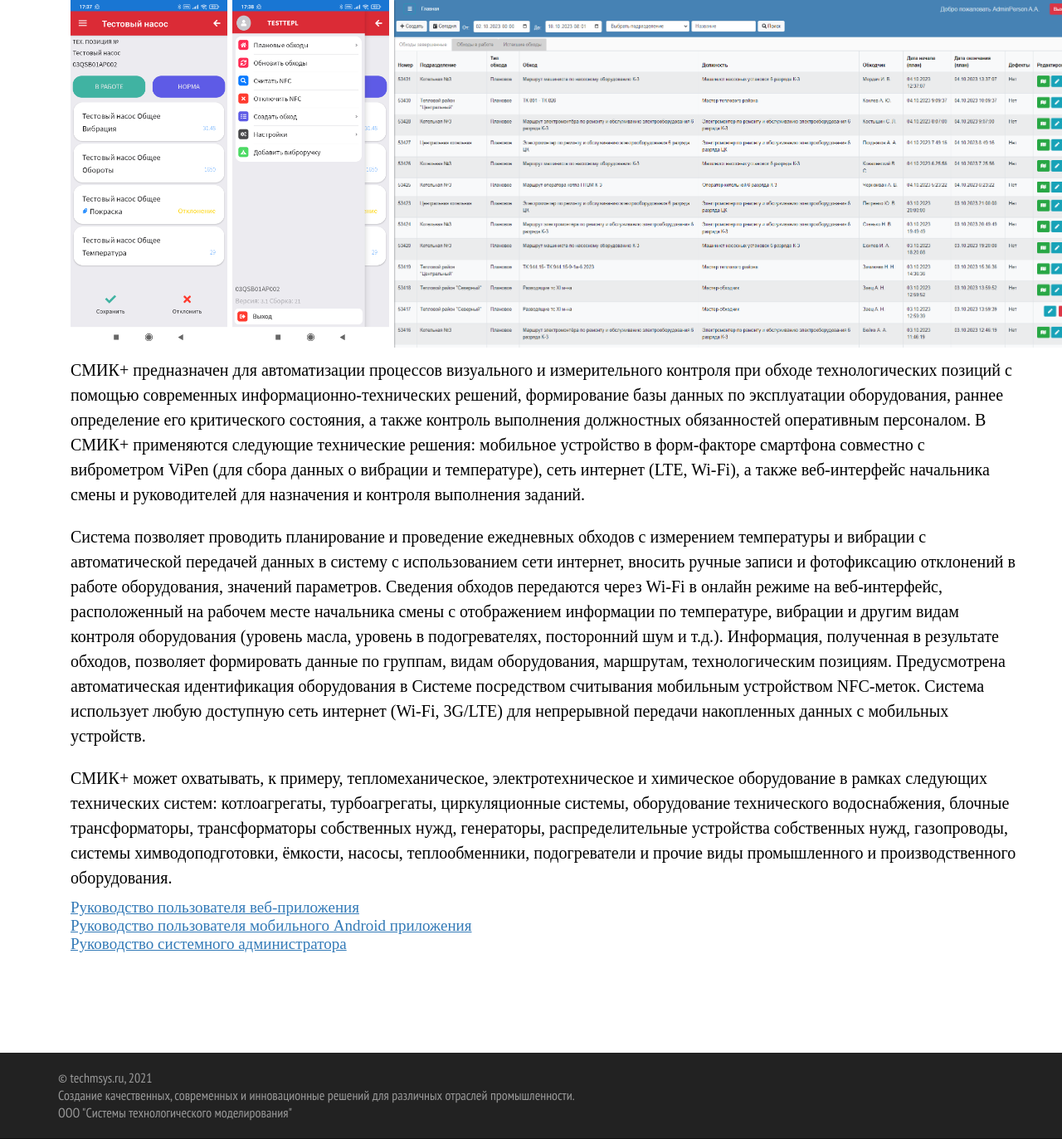
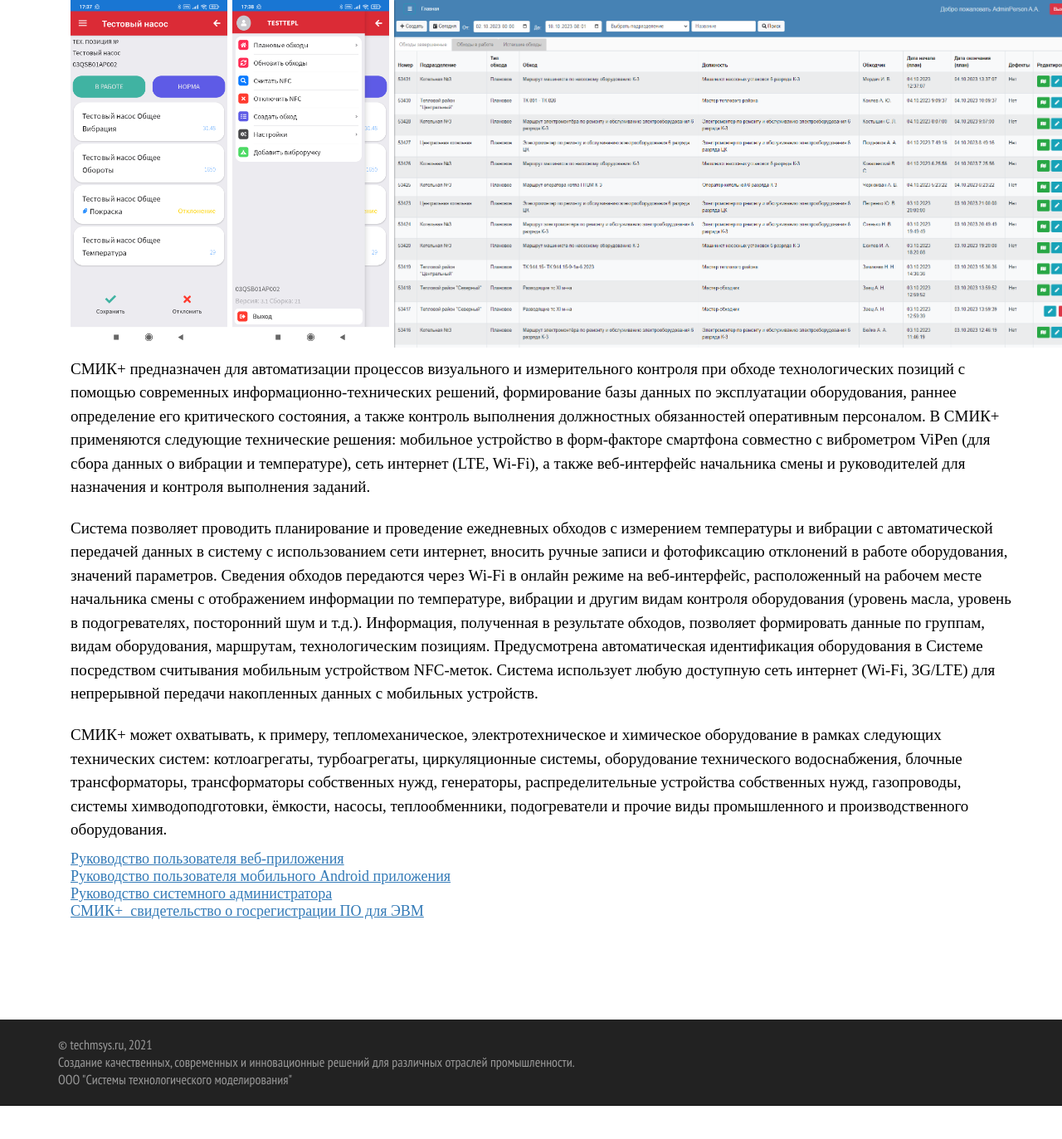
Before and after one commit to IsrafilovaAlisa/techmsys.ru, an ASP.NET Core app: page /Home/MobileInspection in a window 1280 px wide. Shown: the part 461-1834 px from the top of the page at 83% size. After the commit the page ends 1794 px from the top, so only its background shows below. Run offline with ASP.NET Core 8, Linux system fonts and the light colour scheme; some web fonts are replaced.

Commit message:
перенос документов в отдельную папку documents

```diff
--- a/techmsys.ru/Views/Home/About.cshtml
+++ b/techmsys.ru/Views/Home/About.cshtml
@@ -262,7 +262,7 @@
             <h1 style="margin-bottom:50px">НАШИ КОМПЕТЕНЦИИ:</h1>
             <div class="row">
                 <div class="col-md-12">
-                    <a class="presentation" href="/asset/images/Презентация СТМ.pdf">Презентация нашей компании</a>
+                                <a class="presentation" href="/asset/documents/Презентация СТМ.pdf">Презентация нашей компании</a>
                 </div>
             </div>
         </div>
--- a/techmsys.ru/Views/Home/MobileInspection.cshtml
+++ b/techmsys.ru/Views/Home/MobileInspection.cshtml
@@ -99,10 +99,10 @@
 
         .text {
             display: block;
-            font-size: 20px;
+            font-size: 19px;
             margin-top: 1%;
             color: black;
-            font-family: 'notosanshk-black';
+            font-family: 'notosanshk-light';
         }
 
     </style>
@@ -277,13 +277,16 @@
                         <div class="container">
                             <div class="row">
                                 <div class="col-md-12">
-                                    <a style="font-size: 19px; text-decoration: underline;font-family: 'Noto Sans HK';" href="/asset//images/Руководство пользователя веб-приложения СМИК+.docx">Руководство пользователя веб-приложения</a>
+                                    <a style="font-size: 18px; text-decoration: underline;font-family: 'notosanshk-light';" href="/asset//documents/Руководство пользователя веб-приложения СМИК+.docx">Руководство пользователя веб-приложения</a>
                                 </div>
                                 <div class="col-md-12">
-                                    <a style="font-size: 19px; text-decoration: underline; font-family: 'Noto Sans HK';" href="/asset//images/Руководство пользователя мобильного Android приложения СМИК+ v2.0.docx">Руководство пользователя мобильного Android приложения</a>
+                                    <a style="font-size: 18px; text-decoration: underline; font-family: 'notosanshk-light';" href="/asset//documents/Руководство пользователя мобильного Android приложения СМИК+ v2.0.docx">Руководство пользователя мобильного Android приложения</a>
                                 </div>
                                 <div class="col-md-12">
-                                    <a style="font-size: 19px; text-decoration: underline; font-family: 'Noto Sans HK';" href="/asset//images/Руководство системного администратора СМИК+.docx">Руководство системного администратора</a>
+                                    <a style="font-size: 18px; text-decoration: underline; font-family: 'notosanshk-light';" href="/asset//documents/Руководство системного администратора СМИК+.docx">Руководство системного администратора</a>
+                                </div>
+                                <div class="col-md-12">
+                                    <a style="font-size: 18px; text-decoration: underline; font-family: 'notosanshk-light';" href="/asset//documents/СМИК+_свидетельство о госрегистрации ПО для ЭВМ.pdf">СМИК+_свидетельство о госрегистрации ПО для ЭВМ</a>
                                 </div>
                             </div>
                         </div>
```
Also changed, not shown: 9 other files.
